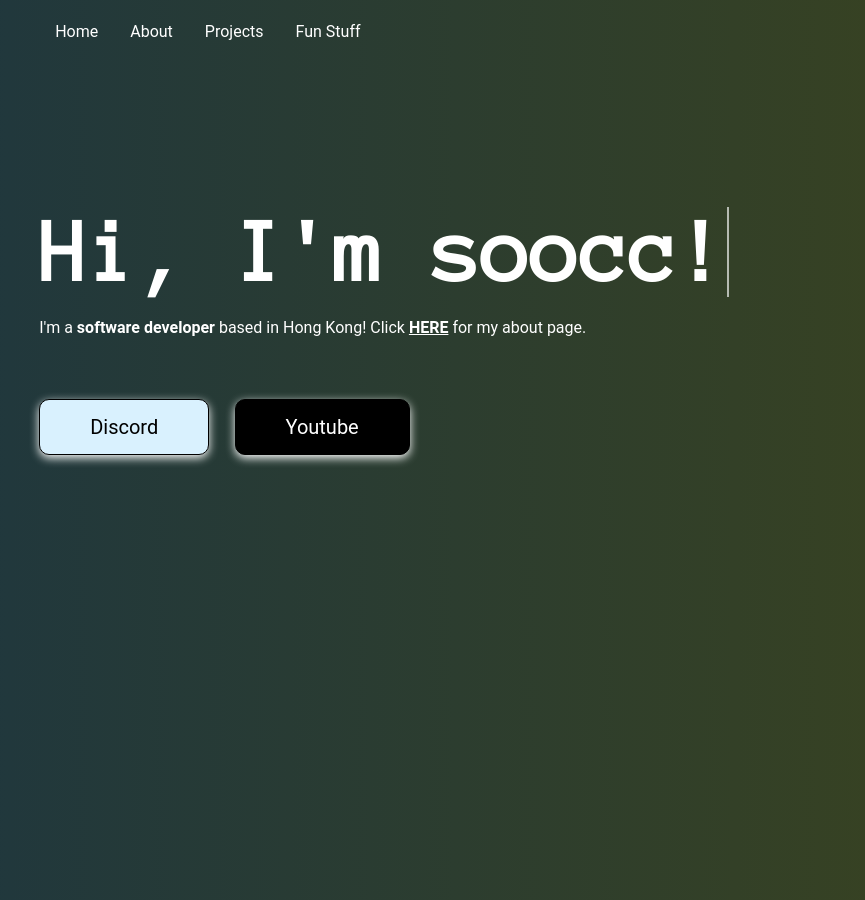
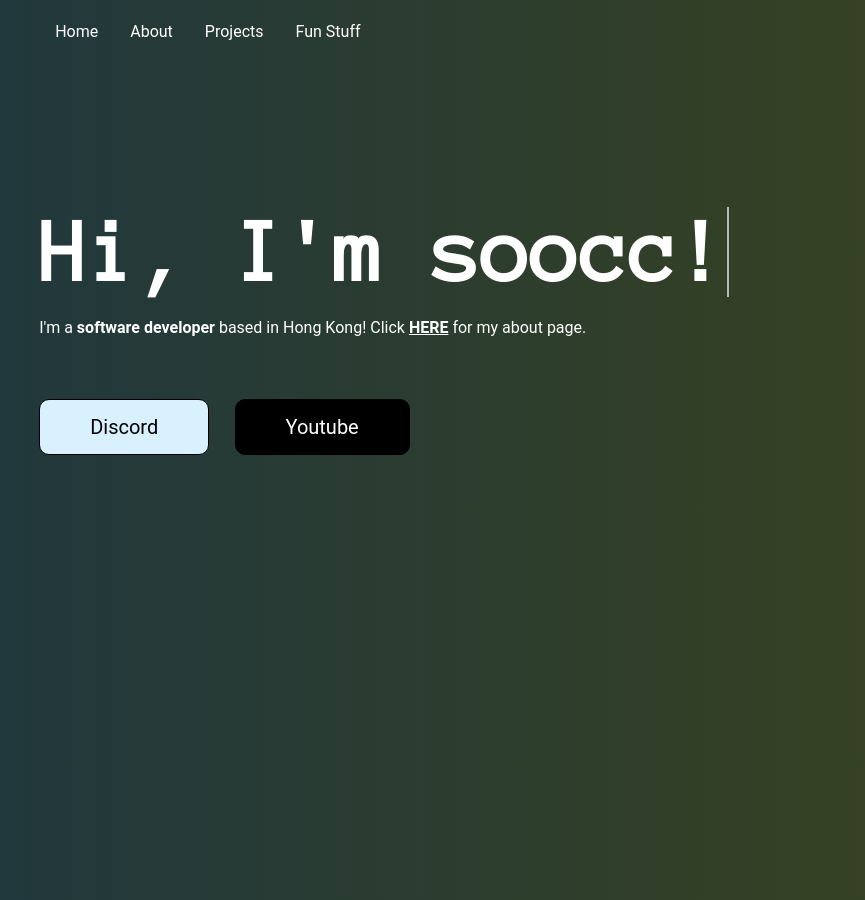
Before and after one commit to soocc/sooccsocks2, a Jekyll site: the page built from index.html, in a window 1280 px wide. Shown: the whole page, without its empty margins (32-897 px from the left). Built offline with Jekyll 4.4.1, drawn with Linux system fonts in a browser that asks for light colours; some web fonts are replaced.

Commit message:
Update styles.css

```diff
--- a/styles/styles.css
+++ b/styles/styles.css
@@ -97,7 +97,6 @@ p {
   border-style: solid;
   border-width: 1px;
   border-radius: 10px 10px 10px 10px;
-  box-shadow: 0 3px 10px white;
   cursor: pointer;
   transition: opacity 100ms ease-out, margin-top 100ms ease-out;
 }
```
